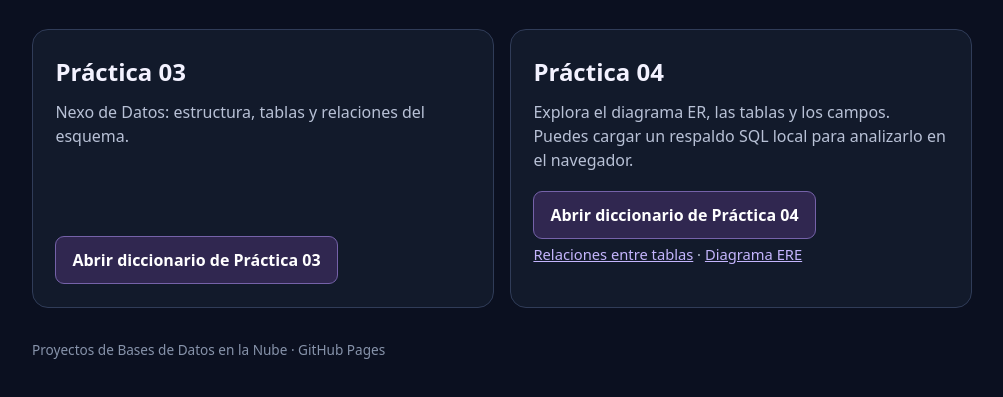
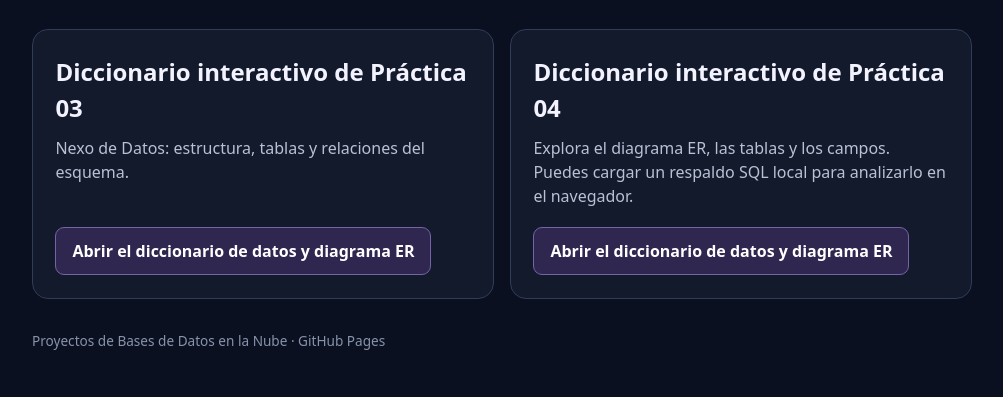
Before and after one commit to xluiscm/Practicas_BDN_240343, a plain HTML site: page docs/index.html in a window 1280 px wide. Shown: the part 183-580 px from the top of the page, without its empty margins (138-1141 px from the left). Drawn offline with Linux system fonts and the light colour scheme.

Commit message:
BDN - Practica04
update: Limita Pages y README a los dos diccionarios

```diff
--- a/docs/index.html
+++ b/docs/index.html
@@ -17,7 +17,6 @@
       a{color:#c4b5fd}
       .primary{display:inline-block;background:#302750;color:#fff;text-decoration:none;font-weight:650;padding:.7rem 1rem;border:1px solid #7562a9;border-radius:9px;margin-top:auto}
       .primary:hover{background:#403365}
-      .extra{margin:.8rem 0 0;font-size:.92rem}
       footer{color:#8793aa;font-size:.85rem;margin-top:2rem}
     </style>
   </head>
@@ -27,15 +26,14 @@
       <p class="intro">Elige la práctica que quieres consultar.</p>
       <section class="choices" aria-label="Seleccionar práctica">
         <article class="card">
-          <h2>Práctica 03</h2>
+          <h2>Diccionario interactivo de Práctica 03</h2>
           <p>Nexo de Datos: estructura, tablas y relaciones del esquema.</p>
-          <a class="primary" href="diccionario/diccionario.html">Abrir diccionario de Práctica 03</a>
+          <a class="primary" href="diccionario/diccionario.html">Abrir el diccionario de datos y diagrama ER</a>
         </article>
         <article class="card">
-          <h2>Práctica 04</h2>
+          <h2>Diccionario interactivo de Práctica 04</h2>
           <p>Explora el diagrama ER, las tablas y los campos. Puedes cargar un respaldo SQL local para analizarlo en el navegador.</p>
-          <a class="primary" href="practica04/diccionario.html">Abrir diccionario de Práctica 04</a>
-          <p class="extra"><a href="practica04/relaciones.html">Relaciones entre tablas</a> · <a href="practica04/diagrama_ere.html">Diagrama ERE</a></p>
+          <a class="primary" href="practica04/diccionario.html">Abrir el diccionario de datos y diagrama ER</a>
         </article>
       </section>
       <footer>Proyectos de Bases de Datos en la Nube · GitHub Pages</footer>
```
Also changed, not shown: README.md.
